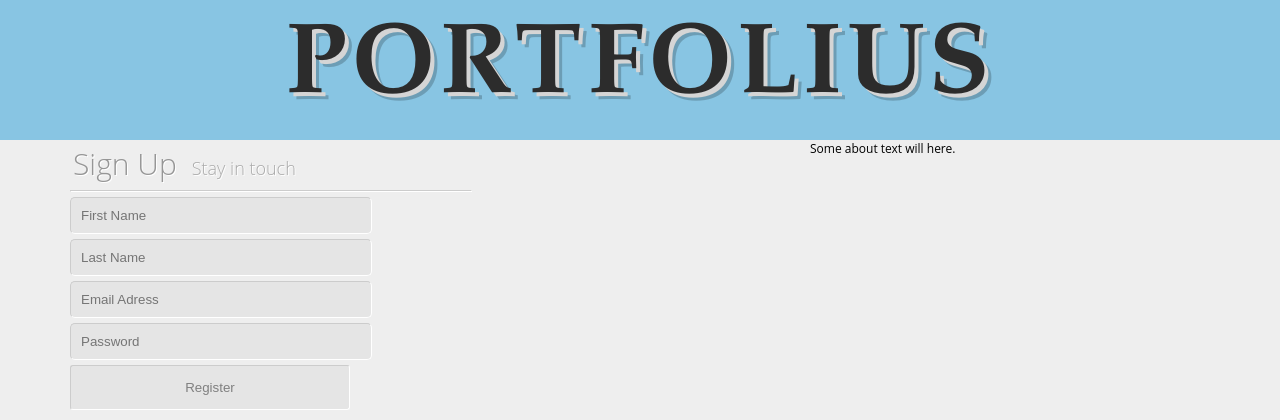
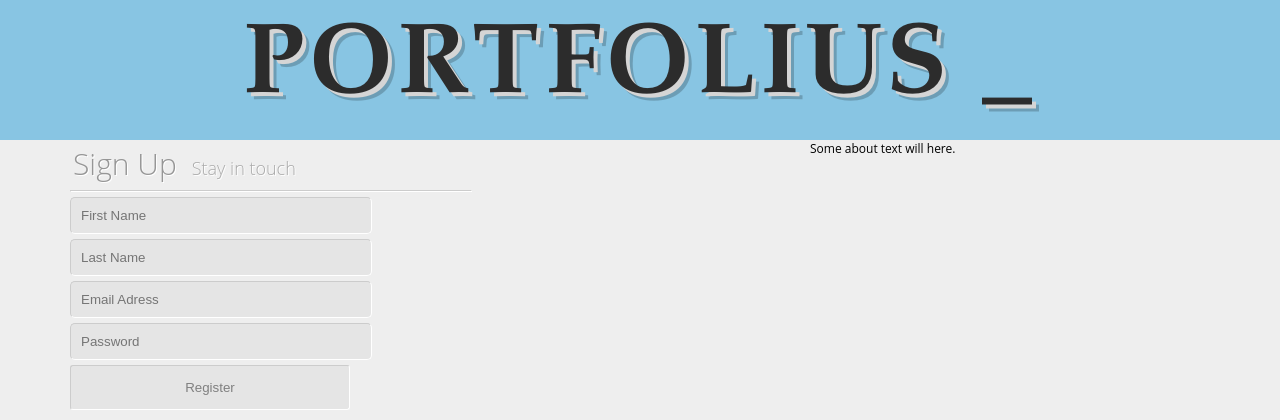
Before and after one commit to g33kidd/portfolius, a PHP site: page / in a window 1280 px wide. Shown: the top 420 px of the page. Run offline with PHP 8.4, Linux system fonts and the light colour scheme; data that the repository does not hold is empty.

Commit message:
Git test

```diff
--- a/index.php
+++ b/index.php
@@ -18,7 +18,7 @@ if(is_user_loggedin())
 
 	<body>
 
-		<h1 class="landingtitle">Portfolius</h1>
+		<h1 class="landingtitle">Portfolius _</h1>
 		<div class="container">
 			<div class="section left">
 				<h1 class="title">Sign Up<span>Stay in touch</span></h1>
```
